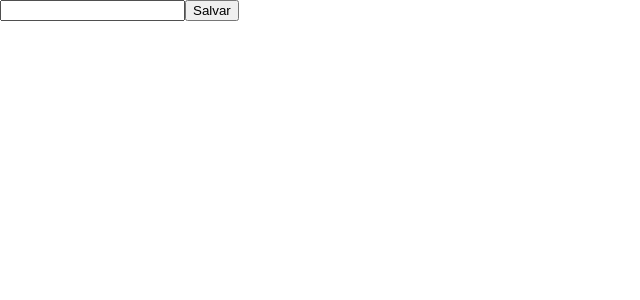
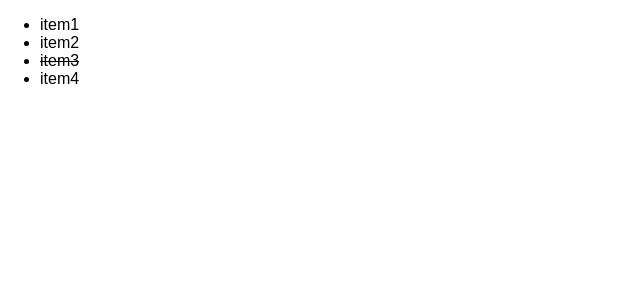
Before and after one commit to BrunaCardoso7/react, a React (Create React App) app in the folder meu-app/: page / in a window 1280 px wide. Shown: the top 300 px of the page, without its empty margins (0-640 px from the left). Built offline with nearby package versions, Linux system fonts and the light colour scheme.

Commit message:
renderização de listas com react

```diff
--- /dev/null
+++ b/meu-app/src/components/Lista.js
@@ -0,0 +1,47 @@
+import React from "react";
+
+class Lista extends React.Component{
+    constructor(props){
+        // eslint-disable-next-line no-unused-expressions
+        super(props);
+
+        this.state = {
+            items: [
+                { id: 0, nome: 'item1', completo: false },
+                { id: 1, nome: 'item2', completo: false },
+                { id: 3, nome: 'item3', completo: true },
+                { id: 4, nome: 'item4', completo: false }
+            ]
+        }
+    }
+    render(){
+        return (
+            <>
+                <ul>
+                    { this.state.items.map((item => (
+                        <Item key={ item.id } completo={item.completo}>
+                            { item.nome }
+                        </Item>
+                    ))) }
+                </ul>
+            </>
+        )
+    }
+}
+class Item extends React.Component{
+    // eslint-disable-next-line no-useless-constructor
+    constructor(props){
+        super(props);
+    }
+    render(){
+        const textDecoration = this.props.completo? 'line-through' : 'none'
+        return(
+            <>
+                <li data-id="this.props.id" style={ { textDecoration } }>
+                    { this.props.children }
+                </li>
+            </>
+        )
+    }
+}
+export { Lista }
--- a/meu-app/src/index.js
+++ b/meu-app/src/index.js
@@ -6,13 +6,14 @@
 import { App3 } from './components/App3';
 import { App4 } from './components/App4';
 import { App5 } from './components/App5';
+import { Lista } from './components/Lista';
 import reportWebVitals from './reportWebVitals';
 
 
 const root = ReactDOM.createRoot(document.getElementById('root'));
 root.render(
   <React.StrictMode>
-    <App5/>
+    <Lista/>
   </React.StrictMode>
 );
 
```
